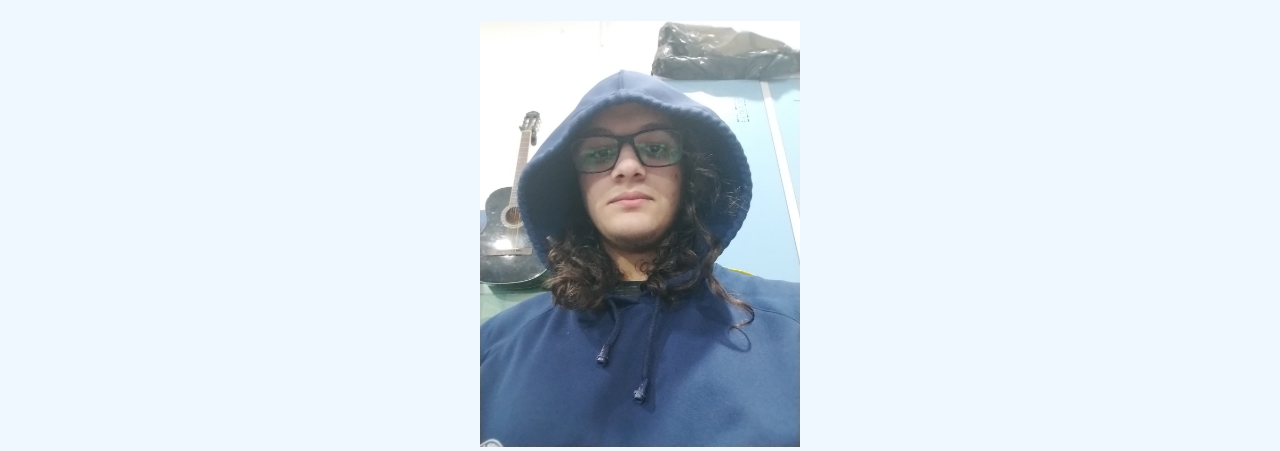
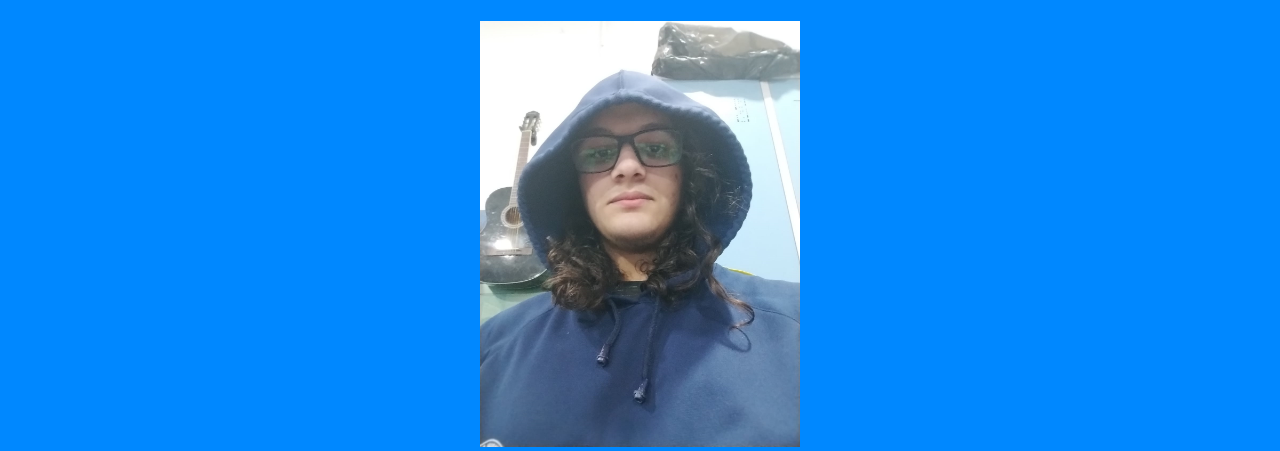
Before and after one commit to JoaoVictorTZ/segundo-repositorio1, a plain HTML site: page index.html in a window 1280 px wide. Shown: the part 120-571 px from the top of the page. Drawn offline with nearby package versions, Linux system fonts and the light colour scheme; files whose address does not match are found by name.

Commit message:
09/04/25

```diff
--- a/style.css
+++ b/style.css
@@ -3,7 +3,7 @@ header {
 }
 
 body {
-    background-color: aliceblue;
+    background-color: rgb(0, 136, 255);
 }
 
 .estudante-div {
@@ -18,7 +18,6 @@ body {
 
 .estudante-imagem {
     width: 25%;
-    height: 25%;
 }
 
 .estudante-icone {
```
